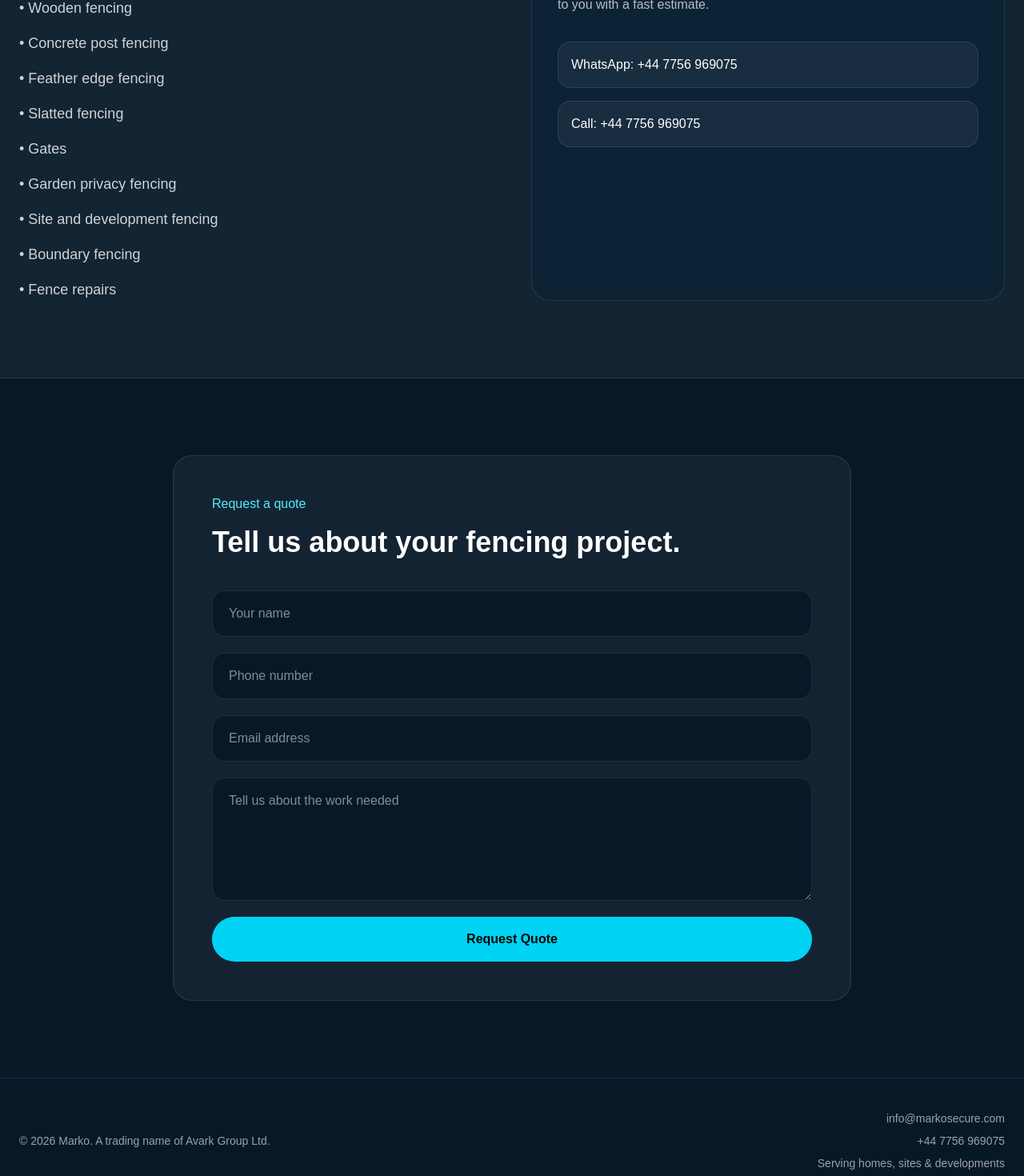
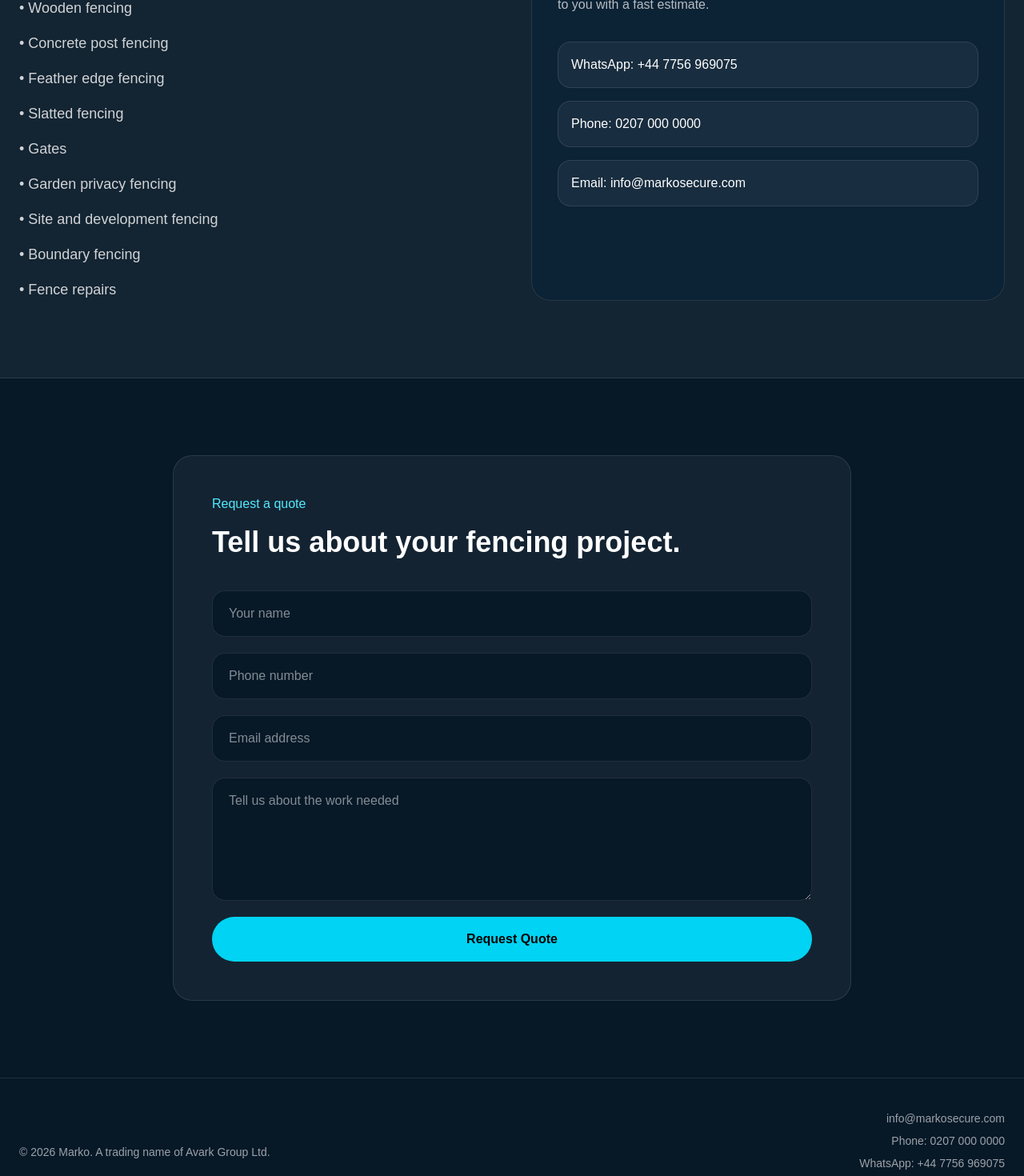
Before and after one commit to MarkDiamant/marko-secure, a Next.js app: page / in a window 1280 px wide. Shown: the part 2320-3790 px from the top of the page at 80% size. Built offline with nearby package versions, Linux system fonts and the light colour scheme.

Commit message:
Add WhatsApp integration and contact form updates

```diff
--- a/app/page.tsx
+++ b/app/page.tsx
@@ -1,5 +1,8 @@
 const whatsappLink =
   "https://wa.me/447756969075?text=Hi%2C%20I%E2%80%99d%20like%20to%20find%20out%20more%20about%20your%20services.";
+
+const phoneNumber = "0207 000 0000";
+const phoneLink = "tel:+442070000000";
 
 export default function Home() {
   const fencingImages = [
@@ -27,9 +30,7 @@ const fencingImages = [
           </div>
 
           <a
-  href={whatsappLink}
-  target="_blank"
-  rel="noopener noreferrer"
+            href="#contact"
             className="mb-1 shrink-0 self-end whitespace-nowrap rounded-full bg-cyan-400 px-4 py-3 text-center text-xs font-semibold leading-none text-black transition hover:bg-cyan-300 md:mb-2 md:px-5 md:text-sm"
           >
             Request Quote
@@ -39,7 +40,7 @@ const fencingImages = [
 
       <section className="mx-auto max-w-7xl px-4 py-10 md:px-6 md:py-20">
         <div className="max-w-3xl">
-          <p className="text-cyan-300 font-medium mb-4">
+          <p className="mb-4 font-medium text-cyan-300">
             Domestic and commercial wooden fencing
           </p>
 
@@ -47,16 +48,14 @@ const fencingImages = [
             Secure fencing for homes, sites and developments.
           </h2>
 
-          <p className="mt-8 text-lg text-white/70 leading-8">
+          <p className="mt-8 text-lg leading-8 text-white/70">
             From garden fence replacements to larger boundary fencing projects,
             we keep things simple, secure and properly finished.
           </p>
 
           <div className="mt-10 flex flex-wrap gap-4">
             <a
-  href={whatsappLink}
-  target="_blank"
-  rel="noopener noreferrer"
+              href="#contact"
               className="rounded-full bg-cyan-400 px-7 py-4 font-semibold text-black transition hover:bg-cyan-300"
             >
               Request A Quote
@@ -95,7 +94,7 @@ const fencingImages = [
         <div className="mx-auto max-w-7xl px-4 py-14 md:px-6 md:py-24">
           <div className="grid gap-12 md:grid-cols-2">
             <div>
-              <p className="text-cyan-300 font-medium mb-4">What we do</p>
+              <p className="mb-4 font-medium text-cyan-300">What we do</p>
 
               <h3 className="text-4xl font-bold">
                 Wooden fencing for private homes and larger sites.
@@ -116,15 +115,13 @@ const fencingImages = [
             </div>
 
             <div className="rounded-3xl border border-white/10 bg-[#0c2235] p-8">
-              <p className="text-cyan-300 font-medium mb-4">
-                Fast estimates
-              </p>
+              <p className="mb-4 font-medium text-cyan-300">Fast estimates</p>
 
               <h3 className="text-3xl font-bold leading-tight">
                 Send us photos of the area for a quick quote.
               </h3>
 
-              <p className="mt-6 text-white/70 leading-7">
+              <p className="mt-6 leading-7 text-white/70">
                 WhatsApp photos, videos and rough measurements and we’ll come
                 back to you with a fast estimate.
               </p>
@@ -140,10 +137,17 @@ const fencingImages = [
                 </a>
 
                 <a
-    href="tel:+447756969075"
+                  href={phoneLink}
                   className="rounded-2xl border border-white/10 bg-white/5 p-4 transition hover:bg-white/10"
                 >
-    Call: +44 7756 969075
+                  Phone: {phoneNumber}
+                </a>
+
+                <a
+                  href="mailto:info@markosecure.com"
+                  className="rounded-2xl border border-white/10 bg-white/5 p-4 transition hover:bg-white/10"
+                >
+                  Email: info@markosecure.com
                 </a>
               </div>
             </div>
@@ -156,59 +160,77 @@ const fencingImages = [
         className="mx-auto max-w-4xl px-4 py-14 md:px-6 md:py-24"
       >
         <div className="rounded-3xl border border-white/10 bg-white/5 p-8 md:p-12">
-          <p className="text-cyan-300 font-medium mb-4">Request a quote</p>
+          <p className="mb-4 font-medium text-cyan-300">Request a quote</p>
 
           <h3 className="text-4xl font-bold">
             Tell us about your fencing project.
           </h3>
 
-          <form className="mt-10 grid gap-5">
+          <form
+            action="mailto:info@markosecure.com"
+            method="post"
+            encType="text/plain"
+            className="mt-10 grid gap-5"
+          >
             <input
               type="text"
+              name="name"
               placeholder="Your name"
               className="rounded-2xl border border-white/10 bg-[#071827] px-5 py-4 outline-none"
             />
 
             <input
               type="text"
+              name="phone"
               placeholder="Phone number"
               className="rounded-2xl border border-white/10 bg-[#071827] px-5 py-4 outline-none"
             />
 
             <input
               type="email"
+              name="email"
               placeholder="Email address"
               className="rounded-2xl border border-white/10 bg-[#071827] px-5 py-4 outline-none"
             />
 
             <textarea
+              name="message"
               placeholder="Tell us about the work needed"
               rows={5}
               className="rounded-2xl border border-white/10 bg-[#071827] px-5 py-4 outline-none"
             />
 
-<a
-  href={whatsappLink}
-  target="_blank"
-  rel="noopener noreferrer"
+            <button
+              type="submit"
               className="rounded-full bg-cyan-400 px-7 py-4 text-center font-semibold text-black transition hover:bg-cyan-300"
             >
               Request Quote
-</a>
+            </button>
           </form>
         </div>
       </section>
 
       <footer className="border-t border-white/10">
         <div className="mx-auto flex max-w-7xl flex-col gap-6 px-6 py-10 text-sm text-white/60 md:flex-row md:items-center md:justify-between">
-          <div>
-            © 2026 Marko. A trading name of Avark Group Ltd.
-          </div>
+          <div>© 2026 Marko. A trading name of Avark Group Ltd.</div>
 
           <div className="flex flex-col gap-2 md:items-end">
-  <div>info@markosecure.com</div>
-  <a href="tel:+447756969075" className="transition hover:text-white">
-    +44 7756 969075
+            <a
+              href="mailto:info@markosecure.com"
+              className="transition hover:text-white"
+            >
+              info@markosecure.com
+            </a>
+            <a href={phoneLink} className="transition hover:text-white">
+              Phone: {phoneNumber}
+            </a>
+            <a
+              href={whatsappLink}
+              target="_blank"
+              rel="noopener noreferrer"
+              className="transition hover:text-white"
+            >
+              WhatsApp: +44 7756 969075
             </a>
             <div>Serving homes, sites & developments</div>
           </div>
```
Lines whose indentation alone changed are shown as unchanged.
